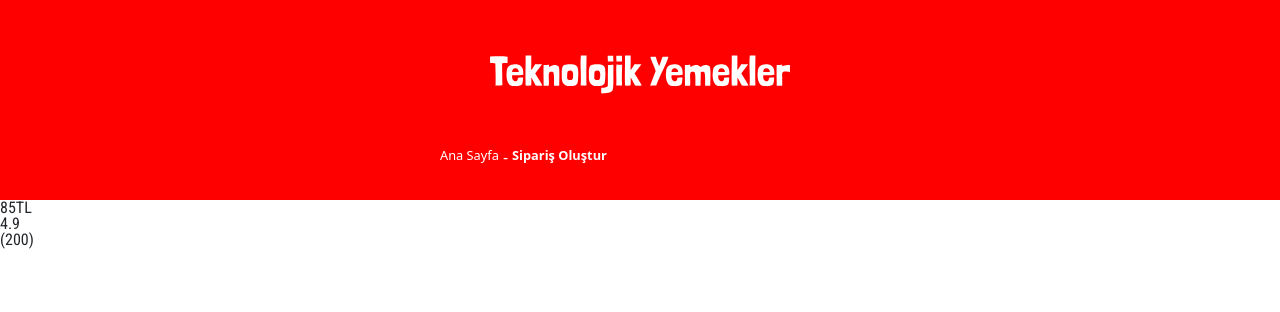
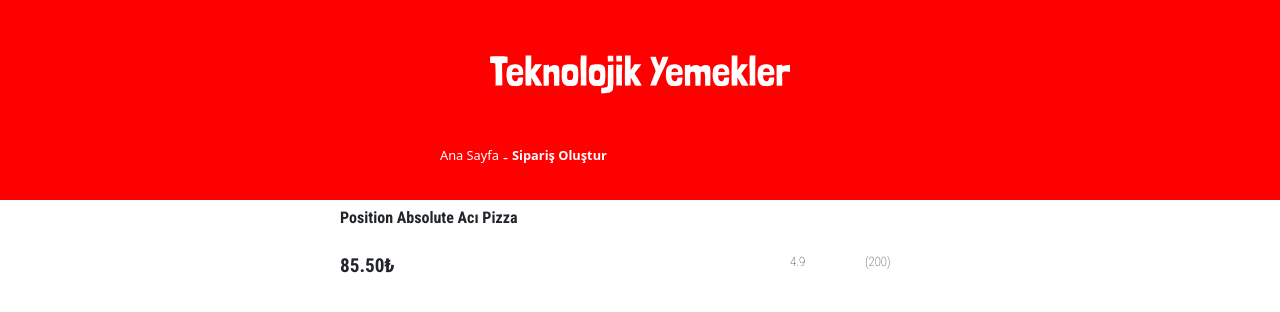
Before and after one commit to ahmetkvs/wit-s8-challenge-pizza-project, a React (Vite) app: page / in a window 1280 px wide. Shown: the top 312 px of the page. Built offline with nearby package versions, Linux system fonts and the light colour scheme.

Commit message:
Pizza Footer Componenti tamamlandı

```diff
--- a/src/Order.jsx
+++ b/src/Order.jsx
@@ -1,4 +1,5 @@
 import "./styles/Order.css";
+import PizzaFooter from "./components/PizzaFooter";
 
 export default function Order() {
   return (
@@ -22,14 +23,7 @@ export default function Order() {
       </header>
       <main className="order-content">
         <section className="pizza-section">
-          <h3 className="pizza-heading"></h3>
-          <span>
-            <p className="pizza-fiyat">85TL</p>
-            <span>
-              <p className="pizza-score">4.9</p>
-              <p className="pizza-ratingCount">(200)</p>
-            </span>
-          </span>
+          <PizzaFooter></PizzaFooter>
           <p className="pizza-description"></p>
         </section>
         <section className="form-section">
--- /dev/null
+++ b/src/components/PizzaFooter.jsx
@@ -0,0 +1,16 @@
+import "../styles/PizzaFooter.css";
+
+export default function PizzaFooter() {
+  return (
+    <div className="pizzaFooter">
+      <p className="pizzaFooter-name">Position Absolute Acı Pizza</p>
+      <span className="pizzaFooter-details">
+        <p className="pizzaFooter-fiyat">85.50₺</p>
+        <span>
+          <p className="pizzaFooter-score">4.9</p>
+          <p className="pizzaFooter-ratingCount">(200)</p>
+        </span>
+      </span>
+    </div>
+  );
+}
--- a/src/styles/Order.css
+++ b/src/styles/Order.css
@@ -35,3 +35,10 @@ header {
   text-decoration: none;
   color: white;
 }
+
+.order-content {
+  width: 40%;
+  min-width: 600px;
+  margin-left: auto;
+  margin-right: auto;
+}
--- /dev/null
+++ b/src/styles/PizzaFooter.css
@@ -0,0 +1,32 @@
+.pizzaFooter {
+  margin-top: 10px;
+}
+.pizzaFooter-name {
+  font-weight: bold;
+  font-size: 1rem;
+}
+
+.pizzaFooter-details {
+  display: flex;
+  margin-top: 5%;
+}
+
+.pizzaFooter-details p {
+  flex: 3;
+}
+
+.pizzaFooter-fiyat {
+  font-weight: bold;
+  font-size: 1.2rem;
+}
+
+.pizzaFooter-details span {
+  flex: 1;
+  display: flex;
+}
+
+.pizzaFooter-score,
+.pizzaFooter-ratingCount {
+  font-weight: 100;
+  font-size: 0.8rem;
+}
```
